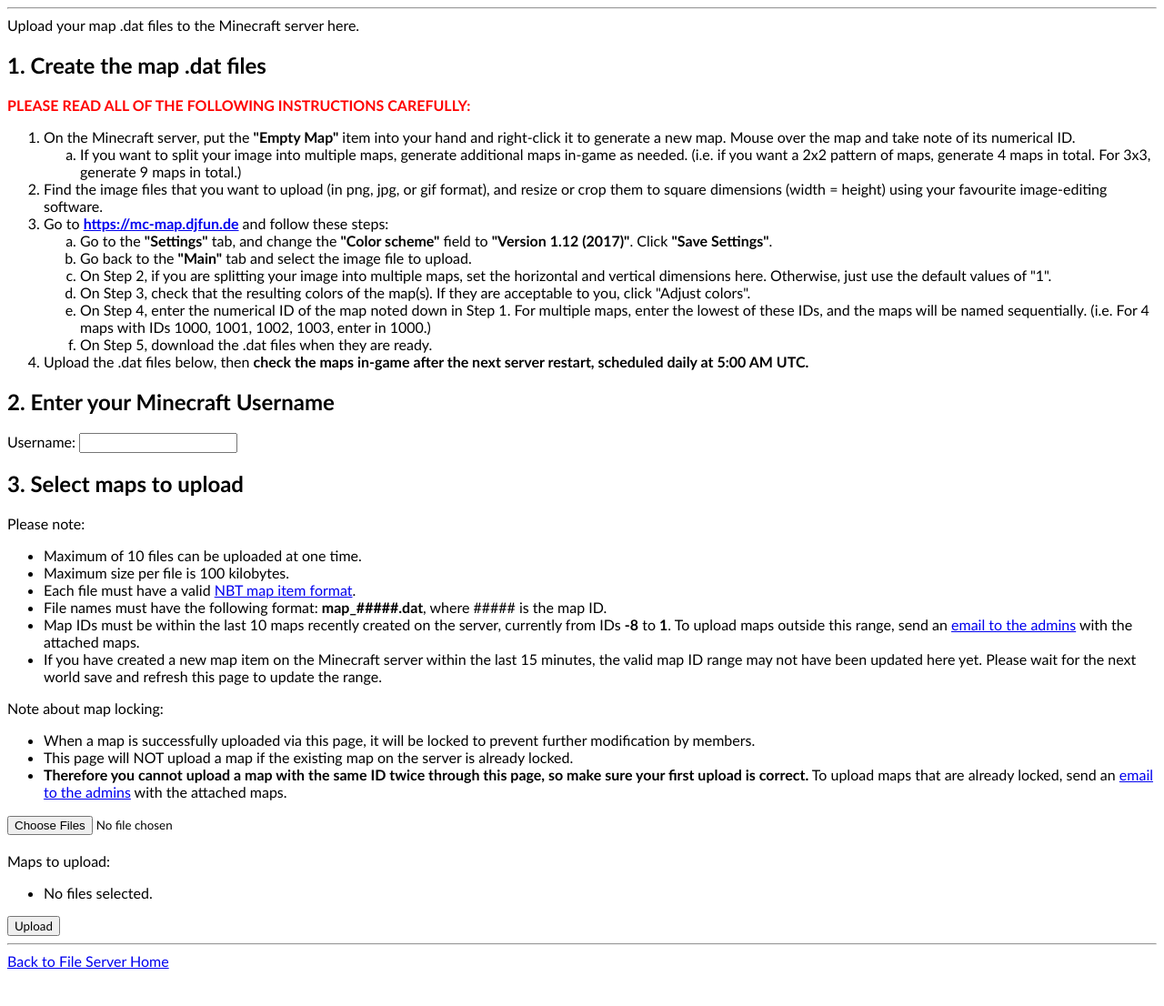
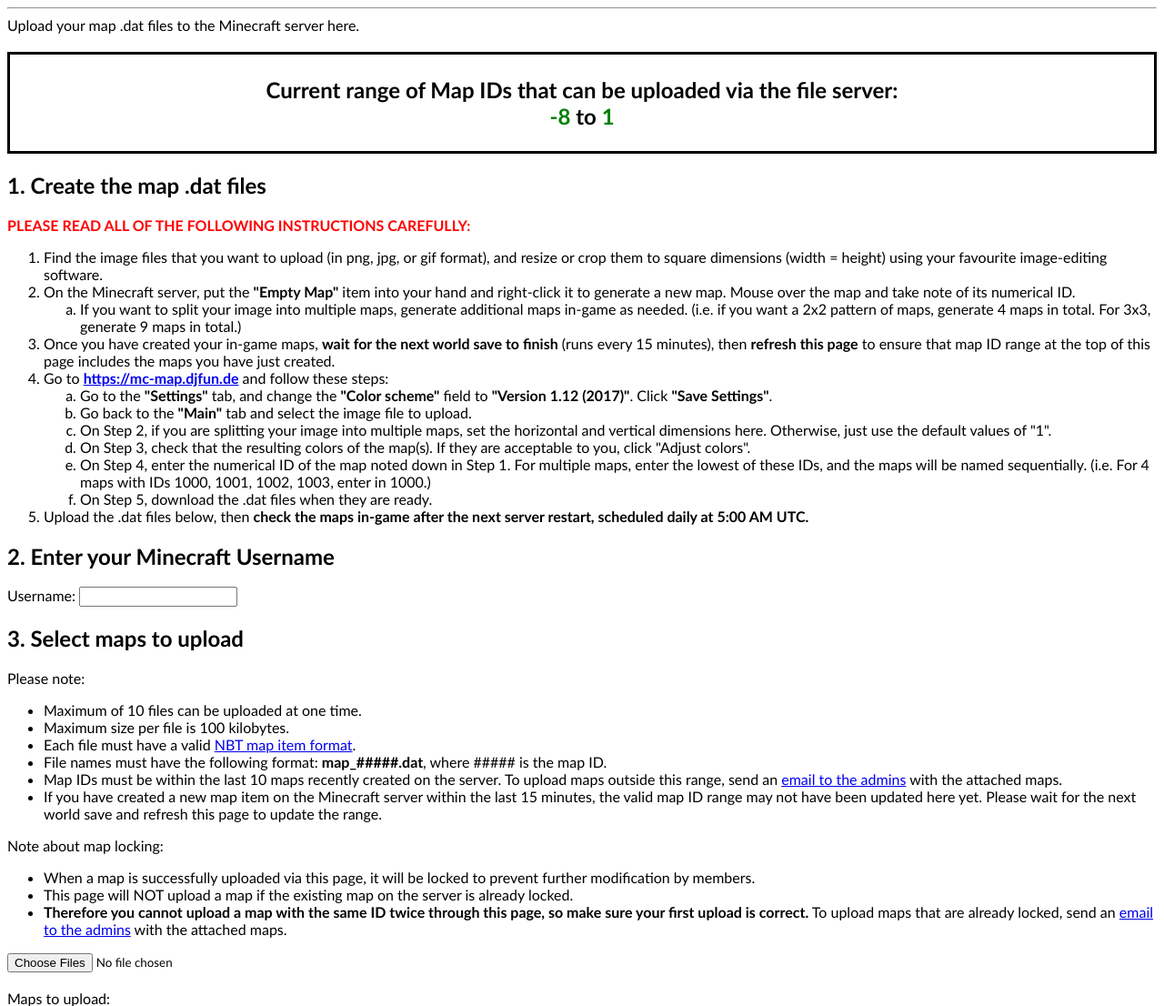
Before and after one commit to Frumple/mrt-file-server, a Flask app: template mrt_file_server/templates/map/upload/index.html in a window 1280 px wide. Shown: the part 90-1196 px from the top of the page at 91% size. Before the commit the page ends 1155 px from the top, so only its background shows below. Run offline with Flask 2, Linux system fonts and the light colour scheme; the template is opened without the code that fills it: most values are stand-ins (such as "Sample title", 1, 10 or a date in 2020).

Commit message:
Add additional instructions to wait for the next world save and refresh the upload page after creating new in-game map items. Make the current range of uploadable map IDs more visible on the page.

```diff
--- a/mrt_file_server/templates/map/upload/index.html
+++ b/mrt_file_server/templates/map/upload/index.html
@@ -6,16 +6,23 @@
 <span>Upload your map .dat files to the Minecraft server here.</span>
 
 <form method="post" enctype="multipart/form-data" action="{{ url_for('route_map_upload') }}">
-  <h2>1. Create the map .dat files</h2>
+  <div style="text-align: center;"">
+    <h2 style="border: solid; padding: 1em;">
+      Current range of Map IDs that can be uploaded via the file server:<br \>
+      <span style="color: green;">{{ last_map_id - last_allowed_id_range + 1 }}</span> to <span style="color: green;">{{ last_map_id }}</span>
+    </h2>
+  </div>
+   <h2>1. Create the map .dat files</h2>
   <span style="color: red;"><strong>PLEASE READ ALL OF THE FOLLOWING INSTRUCTIONS CAREFULLY:</strong></span>
   <ol>
+    <li>Find the image files that you want to upload (in png, jpg, or gif format), and resize or crop them to square dimensions (width = height) using your favourite image-editing software.</li>
     <li>On the Minecraft server, put the <strong>"Empty Map"</strong> item into your hand and right-click it to generate a new map. Mouse over the map and take note of its numerical ID.
       <ol type="a">
         <li>If you want to split your image into multiple maps, generate additional maps in-game as needed. (i.e. if you want a 2x2 pattern of maps, generate 4 maps in total. For 3x3, generate 9 maps in total.)</li>
       </ol>
     </li>
-    <li>Find the image files that you want to upload (in png, jpg, or gif format), and resize or crop them to square dimensions (width = height) using your favourite image-editing software.</li>
-    <li>Go to <strong><a href="https://mc-map.djfun.de">https://mc-map.djfun.de</a></strong> and follow these steps:
+    <li>Once you have created your in-game maps, <strong>wait for the next world save to finish</strong> (runs every 15 minutes), then <strong>refresh this page</strong> to ensure that map ID range at the top of this page includes the maps you have just created.</li>
+    <li>Go to <strong><a href="https://mc-map.djfun.de" target="_blank">https://mc-map.djfun.de</a></strong> and follow these steps:
       <ol type="a">
         <li>Go to the <strong>"Settings"</strong> tab, and change the <strong>"Color scheme"</strong> field to <strong>"Version 1.12 (2017)"</strong>. Click <strong>"Save Settings"</strong>.</li>
         <li>Go back to the <strong>"Main"</strong> tab and select the image file to upload.</li>
@@ -38,7 +45,7 @@
     <li>Maximum size per file is 100 kilobytes.</li>
     <li>Each file must have a valid <a href="https://minecraft.gamepedia.com/Map_item_format" target="_blank">NBT map item format</a>.</li>
     <li>File names must have the following format: <strong>map_#####.dat</strong>, where ##### is the map ID.</li>
-    <li>Map IDs must be within the last {{ last_allowed_id_range }} maps recently created on the server, currently from IDs <strong>{{ last_map_id - last_allowed_id_range + 1 }}</strong> to <strong>{{ last_map_id }}</strong>. To upload maps outside this range, send an <a href="mailto:admin@minecartrapidtransit.net">email to the admins</a> with the attached maps.</li>
+    <li>Map IDs must be within the last {{ last_allowed_id_range }} maps recently created on the server. To upload maps outside this range, send an <a href="mailto:admin@minecartrapidtransit.net">email to the admins</a> with the attached maps.</li>
     <li>If you have created a new map item on the Minecraft server within the last 15 minutes, the valid map ID range may not have been updated here yet. Please wait for the next world save and refresh this page to update the range.</li>
   </ul>
   <span>Note about map locking:</span>
```
